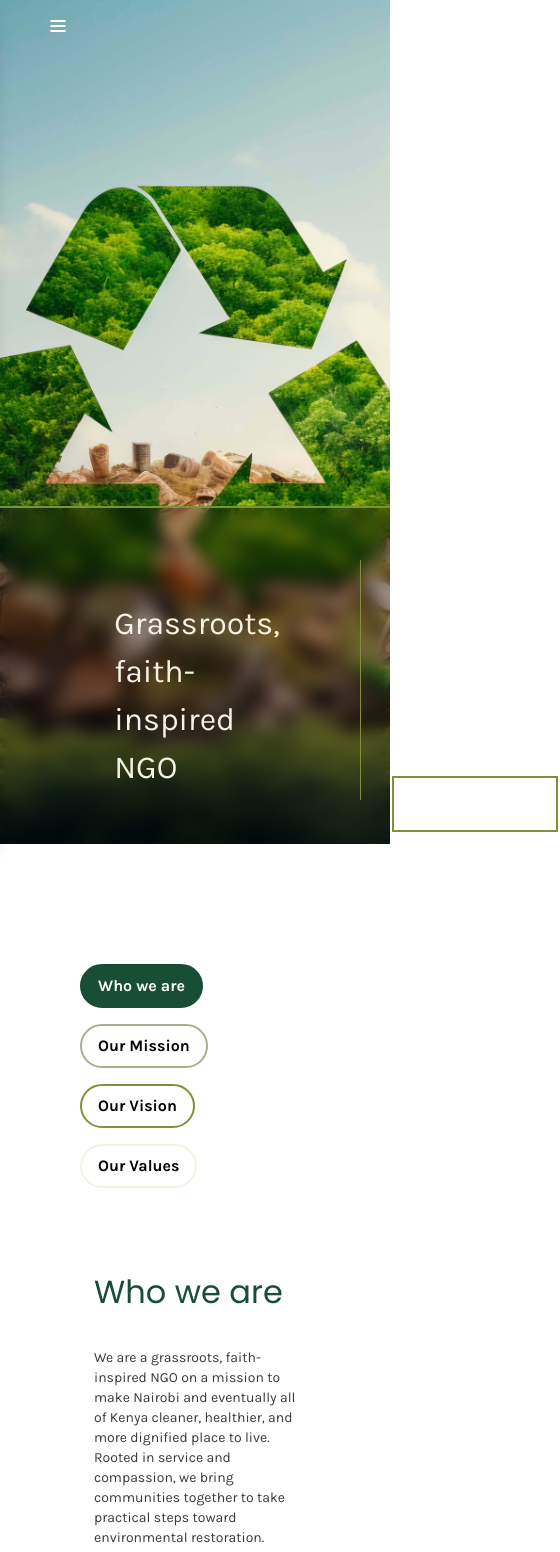
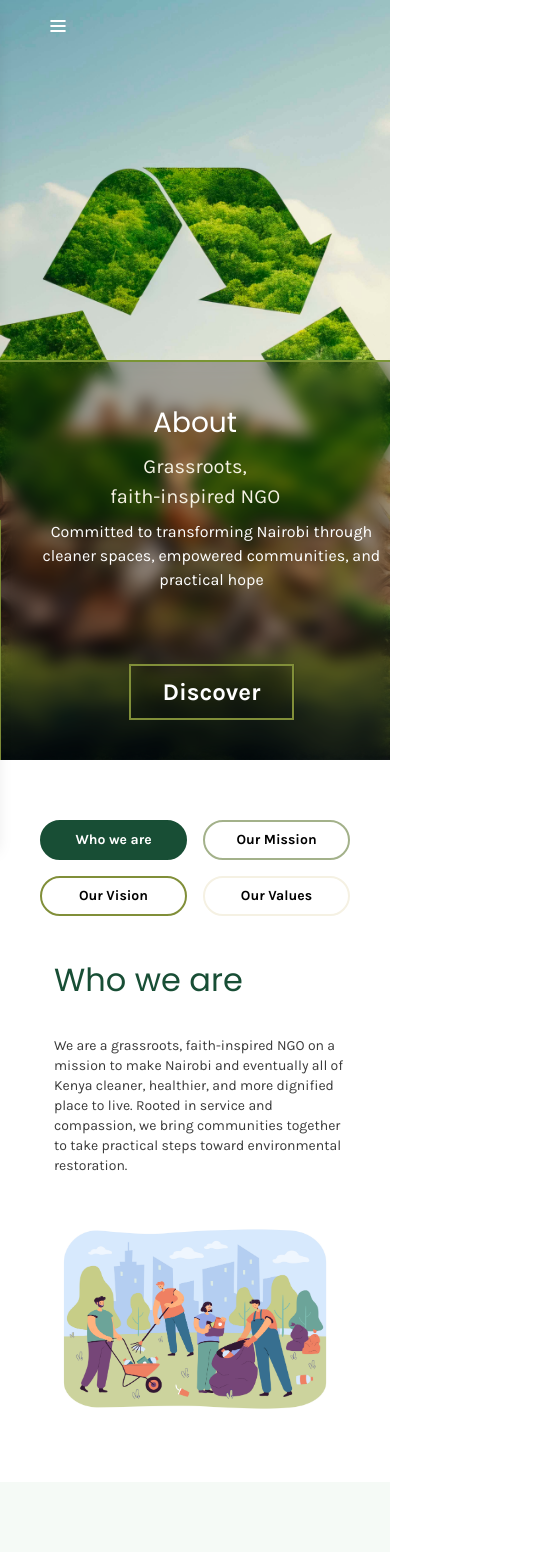
Before and after one commit to Ayiera-20/The-Unsolicited-Chosen-website, a React (Vite) app: page /about in a window 390 px wide. Shown: the top 1552 px of the page, 560 px wide, since content can reach past the window. Built offline with nearby package versions, Linux system fonts and the light colour scheme.

Commit message:
feat(About): add responsive mobile and tablet designs

```diff
--- a/src/routes/About/Hero.tsx
+++ b/src/routes/About/Hero.tsx
@@ -4,22 +4,22 @@ import NavBar from "../../components/navbar";
 const Hero = () => {
     return(
         <div>
-            <div className="relative h-screen w-full bg-cover bg-center bg-no-repeat"
+            <div className="relative md:h-screen h-[90vh] w-full bg-cover bg-center bg-no-repeat"
             style={{backgroundImage: `url(${recyc})`}}
             >
             <NavBar />
 
-            <div className="flex items-center justify-center backdrop-blur-sm absolute bottom-0 left-0 w-full h-[40vh] gap-x-20 text-white bg-black/30 border-t-2 border-[#799434] pt-10">
-                <div className="pr-20">
-                    <h1 className="text-[1.75rem] md:text-[2rem] lg:text-[2.25rem] pl-10">About</h1>
+            <div className="flex flex-col md:flex-row items-center justify-center backdrop-blur-sm absolute bottom-0 left-0 w-full md:h-[40vh] h-auto   lg:gap-x-20 md:gap-0 gap-2 text-white text-center md:text-left bg-black/30 border-t-2 border-[#799434] pt-10">
+                <div className="md:pr-20">
+                    <h1 className="text-[1.75rem] md:text-[2rem] lg:text-[2.25rem] md:pl-10">About</h1>
                 </div>
                 <div>
-                    <p className="text-[2rem] md:text-[2.5rem] lg:text-[2.8125rem] max-w-117 text-[#F5F1E3]">Grassroots, <br></br> faith-inspired NGO</p>
+                    <p className="text-[1.25rem] md:text-[2.5rem] lg:text-[2.8125rem] max-w-117 text-[#F5F1E3]">Grassroots, <br></br> faith-inspired NGO</p>
                 </div>
                 <div className="flex items-start space-x-8">
                     <div className="w-0.5 h-60 bg-[#818F39]"></div>
-                        <div>
-                            <p className="mb-2 lg:text-2xl text-base md:text-lg max-w-117">
+                        <div className="text-center md:text-left">
+                            <p className="mb-2 lg:text-2xl text-base md:text-lg md:max-w-117 px-2 md:px-0">
                             Committed to transforming Nairobi through cleaner spaces, empowered communities, and practical hope
                             </p>
                             <button className="discover-button">Discover</button>
--- a/src/routes/About/Mission.tsx
+++ b/src/routes/About/Mission.tsx
@@ -27,9 +27,9 @@ const slides  = [
 const Mission = () => {
     const [selectedIndex, setSelectedIndex] = useState(0)
     return (
-        <div className="h-screen w-full px-20 py-30 flex flex-col lg:flex-row gap-8">
+        <div className="w-full md:px-20 px-10 md:py-30 py-15 flex flex-col lg:flex-row">
             <div>
-                <div className="flex gap-4 flex-wrap">
+                <div className="grid gap-4 grid-cols-2 md:grid-cols-3 lg:grid-cols-4">
                 {slides.map((slide, index) => {
                     const isActive = selectedIndex === index;
                     const color = buttonColors[index];
@@ -38,7 +38,7 @@ const Mission = () => {
                     <button
                         key={index}
                         onClick={() => setSelectedIndex(index)}
-                        className={`font-bold lg:text-[18px] py-2 px-4 rounded-full border-2 transition-all duration-300
+                        className={`font-bold lg:text-lg  md:text-base text-sm py-2 md:px-4 px-2 rounded-full border-2 transition-all duration-300
                         ${isActive
                             ? `${color.bg} ${color.text} ${color.border}`
                             : `bg-transparent text-black ${color.border} hover:${color.bg} hover:${color.text}`
@@ -50,7 +50,7 @@ const Mission = () => {
                 })}
             </div>
 
-            <div className="mt-20 ml-3.5">
+            <div className="md:mt-20 mt-10 ml-3.5">
                 <h2 className="lg:text-[3.125rem] md:text-[2.5rem] text-[2rem] lg:text-2xl mb-8 text-[#184E35]">{slides[selectedIndex].heading}</h2>
                 <div className="lg:text-lg  md:text-base text-sm font-medium max-w-142">
                     {slides[selectedIndex].text}
@@ -59,7 +59,7 @@ const Mission = () => {
 
             </div>
 
-            <img className="max-w-2xl h-150 pt-20" src={clean} alt="" />
+            <img className="max-w-2xl md:h-150 h-auto md:pt-20 pt-10" src={clean} alt="" />
         </div>
     )
 }
--- a/src/routes/About/Our_Story.tsx
+++ b/src/routes/About/Our_Story.tsx
@@ -3,11 +3,11 @@ import person from "../../assets/images/pexels-safari-consoler-3290243-12411818.
 
 const OurStory = () => {
     return (
-        <div className="bg-[#F5FAF6] px-20 py-30">
+        <div className="bg-[#F5FAF6] md:px-20 px-10 md:py-30 py-15">
             <h2 className="lg:text-[3.125rem] md:text-[2.5rem] text-[2rem] text-[#184E35] mb-20 text-center">Our Story</h2>
             <div className="flex flex-col md:flex-row gap-20">
-                <img className="w-120 h-100" src={sustainable} alt="" />
-                <div className="gap-y-8 px-10 flex flex-col items-center justify-center">
+                <img className="md:w-120 md:h-100" src={sustainable} alt="" />
+                <div className="gap-y-8 md:px-10 flex flex-col items-center justify-center">
                     <p className="lg:text-[1.25rem] md:text-[1.125rem] text-[1rem]">The Unsolicited Chosen was born from a simple realization: if we don’t take action to care for our environment, who will? </p>
                     <p className="lg:text-[1.25rem] md:text-[1.125rem] text-[1rem]">What started as a conversation among a few friends quickly grew into a shared vision to become part of the solution through faith, service, and community. </p>
                 </div>
@@ -15,13 +15,13 @@ const OurStory = () => {
 
             </div>
             <div className="flex flex-col md:flex-row pt-10 gap-20">
-                <div className="gap-y-8 pr-10 flex flex-col items-center justify-center">
+                <div className="gap-y-8 md:pr-10 flex flex-col items-center justify-center">
                     <p className="lg:text-[1.25rem] md:text-[1.125rem] text-[1rem]">We didn’t wait for permission. We weren’t experts. We just started, and now, we’re inviting others to do the same.</p>
-                    <p className="lg:text-[1.25rem] md:text-[1.125rem] text-[1rem]">At The Unsolicited Chosen, we act not for recognition but out of purpose. We believe cleaner, healthier communities don’t need to wait for perfect systems they need people who care. </p>
-                    <p className="lg:text-[1.25rem] md:text-[1.125rem] text-[1rem]">That’s why we go where the need is greatest, bringing practical solutions, compassion, and faith-driven service to underserved spaces in Nairobi and beyond. </p>
+                    <p className="hidden lg:block lg:text-[1.25rem] md:text-[1.125rem] text-[1rem]">At The Unsolicited Chosen, we act not for recognition but out of purpose. We believe cleaner, healthier communities don’t need to wait for perfect systems they need people who care. </p>
+                    <p className="hidden lg:block lg:text-[1.25rem] md:text-[1.125rem] text-[1rem]">That’s why we go where the need is greatest, bringing practical solutions, compassion, and faith-driven service to underserved spaces in Nairobi and beyond. </p>
                 </div>
 
-                <img className="w-78 h-117" src={person} alt="" />
+                <img className="md:w-78 md:h-117" src={person} alt="" />
 
             </div>
 
--- a/src/routes/About/Quote.tsx
+++ b/src/routes/About/Quote.tsx
@@ -5,8 +5,8 @@ const Quote = ()=> {
         <div className="relative  lg:h-[60vh] w-full bg-cover bg-center bg-no-repeat bg-fixed"
         style={{backgroundImage: `url(${nature})`}}
         >
-            <div className="flex items-center justify-center px-20 py-35">
-                <p className="lg:text-[2.8125rem] md:text-[2.5rem] text-[2.25rem] font-normal text-white sub-sub-headings text-center">The greatest threat to our planet is the belief that someone else will clean it.</p>
+            <div className="flex items-center justify-center md:px-20 md:py-35 py-20 px-4">
+                <p className="lg:text-[2.8125rem] md:text-[2.5rem] text-[1.75rem] font-normal text-white sub-sub-headings text-center">The greatest threat to our planet is the belief that someone else will clean it.</p>
 
             </div>
 
--- a/src/routes/About/Team.tsx
+++ b/src/routes/About/Team.tsx
@@ -43,12 +43,19 @@ const teamMembers = [
         instagram: "https://instagram.com",
         linkedin: "https://linkedin.com"
     } },
+    {image:profile, role: "Soaftware Developer||Graphic Designer", name: "Jeoffrey",
+        description: "Team volunteering not only allows for greater impact but also fosters camaraderie and teamwork among participants.",
+        socialLinks:{
+        twitter: "https://twitter.com",
+        instagram: "https://instagram.com",
+        linkedin: "https://linkedin.com"
+    } },
 
 ]
 const Team = () => {
     return(
-        <div className="px-20 py-30 flex flex-col items-center justify-center">
-            <h2 className="lg:text-[3.125rem] md:text-[2.5rem] text-[2rem] mb-20 text-[#184E35]">Meet Our Team</h2>
+        <div className="px-20 md:py-30 py-15 flex flex-col items-center justify-center">
+            <h2 className="lg:text-[3.125rem] md:text-[2.5rem] text-[2rem] md:mb-20 mb-12 text-[#184E35] text-center">Meet Our Team</h2>
             <div>
                 <div className="grid grid-cols-1 md:grid-cols-2 gap-15">
                     {teamMembers.map((member, index) => (
@@ -57,7 +64,7 @@ const Team = () => {
                             <div className="space-y-4">
                                 <h3 className="text-[#A3B18A] lg:text-lg  md:text-base text-sm ">{member.role}</h3>
                                 <p className="lg:text-2xl md:text-xl text-lg">{member.name}</p>
-                                <div className="w-96 h-[1px] bg-[#AFDFAA]"></div>
+                                <div className="md:w-96 h-[1px] bg-[#AFDFAA]"></div>
                                 <p className="lg:text-lg  md:text-base text-sm ">{member.description}</p>
                                 <div className="flex  gap-4 mt-8">
                                     {member.socialLinks.twitter && (
```
